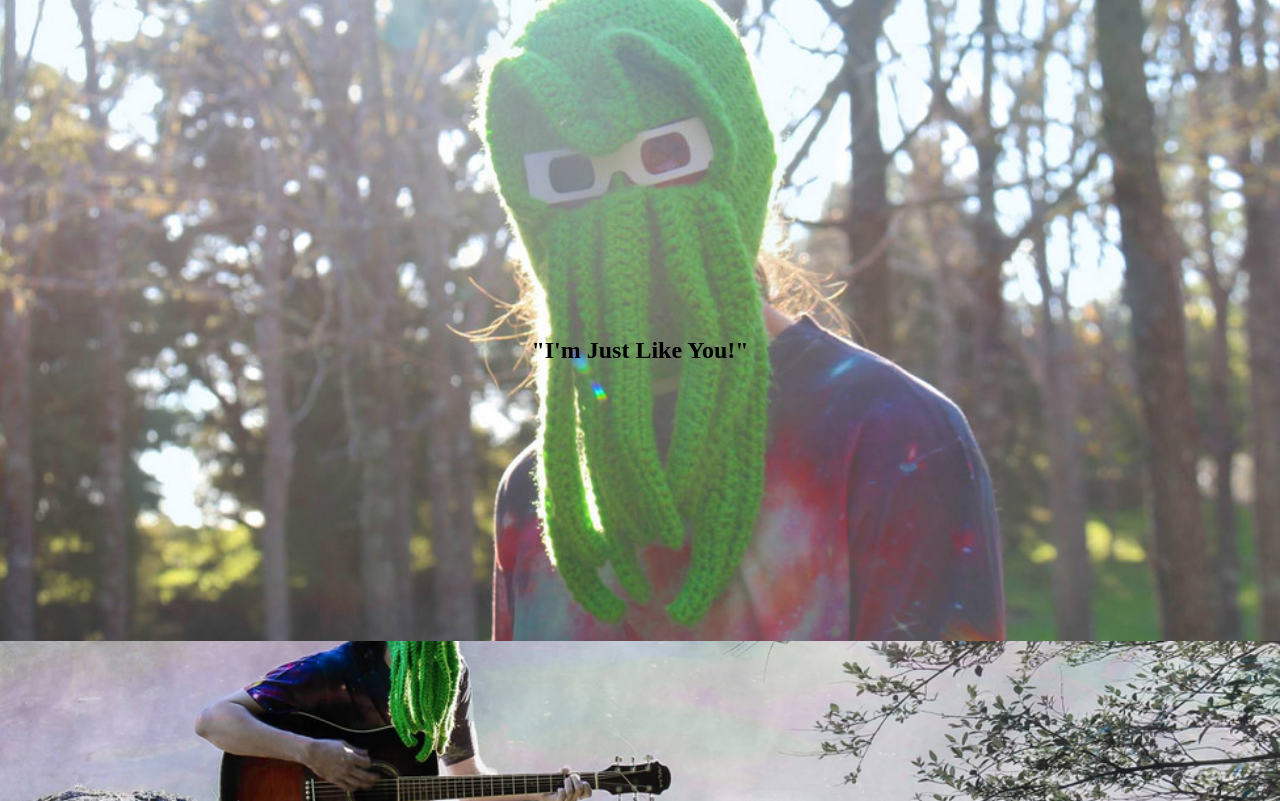
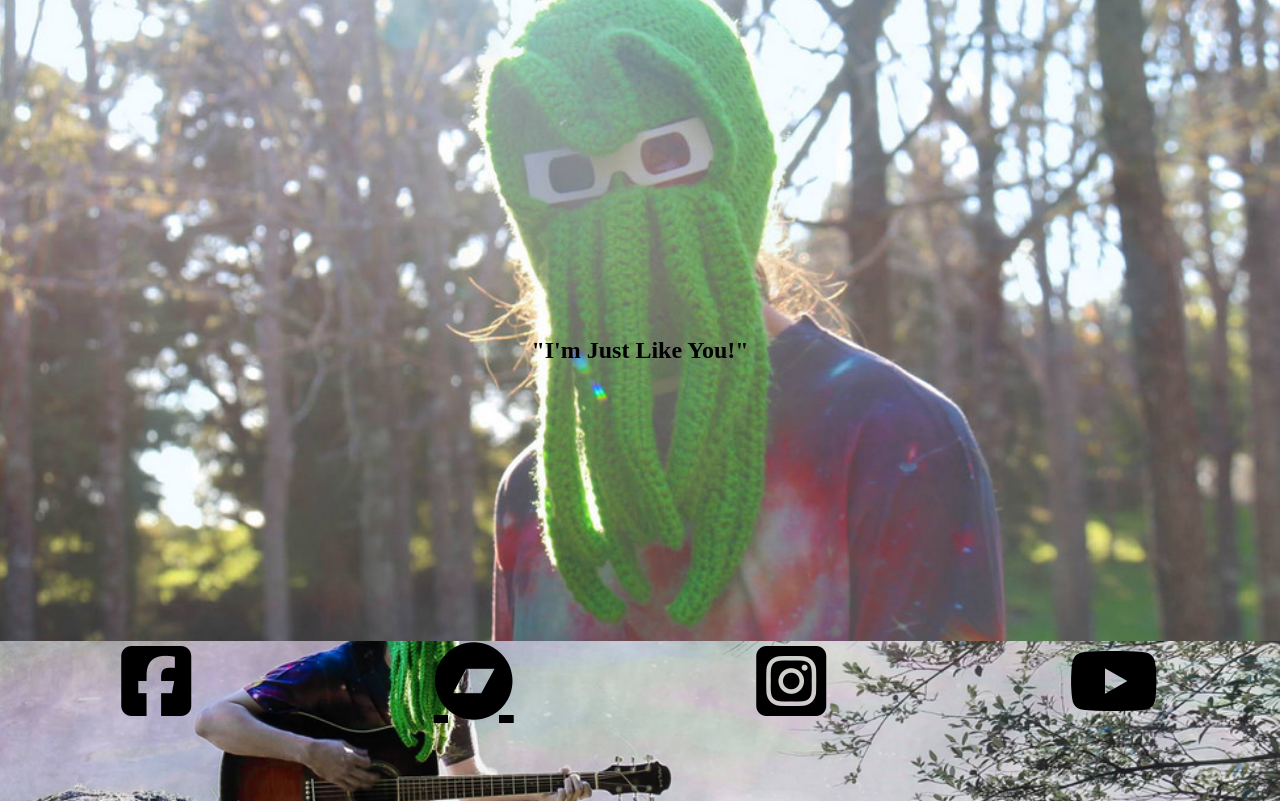
Before and after one commit to joshua-wc/Mammalien-Landing-Page, a plain HTML site: page index.html in a window 1280 px wide. Shown: the part 159-960 px from the top of the page. Drawn offline with Linux system fonts and the light colour scheme.

Commit message:
Add social icons with links

```diff
--- a/app.css/app.css
+++ b/app.css/app.css
@@ -34,5 +34,13 @@
     background-size: cover;
     background-repeat: no-repeat;
     margin: 200px, 200px, 0px, 0px;
+    display: flex;
+    justify-content: space-around;
+    flex-direction: row;
 
 }
+
+#social a {
+    font-size: 5em;
+    color: inherit;
+}
--- a/index.html
+++ b/index.html
@@ -5,6 +5,7 @@
     <meta http-equiv="X-UA-Compatible" content="IE=edge">
     <meta name="viewport" content="width=device-width, initial-scale=1.0">
     <link rel="stylesheet" href="app.css/app.css">
+    <script src="https://kit.fontawesome.com/1910354267.js" crossorigin="anonymous"></script>
     <title>Welcome To The Family</title>
 </head>
 <body>
@@ -16,7 +17,10 @@
 
 
         <div id="social">
-
+            <a class="fab fa-facebook-square" href="https://www.facebook.com/realmammalien" target="_blank"></a>
+            <a class="fab fa-bandcamp" href= "https://realmammalien.bandcamp.com/" target="_blank"></a>
+            <a class="fab fa-instagram-square" href="https://www.instagram.com/balaxygear/?hl=en"></a>
+            <a class="fab fa-youtube"></a>
         </div>
 
 
```
